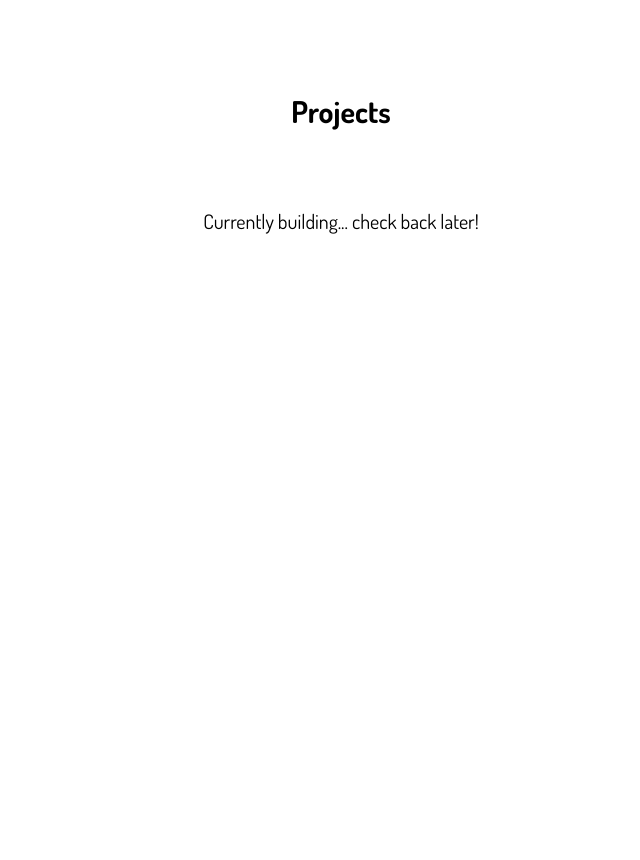
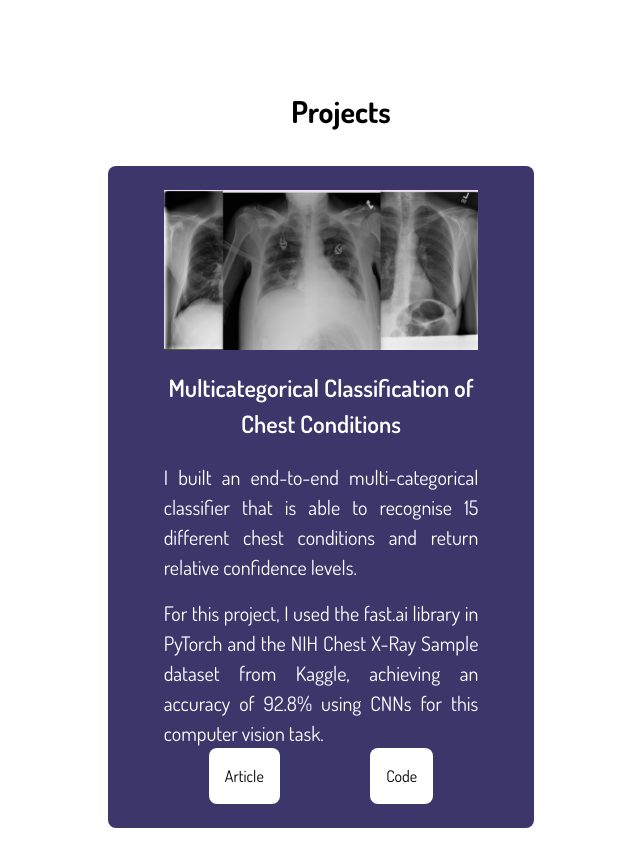
Before and after one commit to danielcwq/personal-website-current-build, a React (Create React App) app: page /portfolio in a window 1280 px wide. Shown: the part 200-1060 px from the top of the page, without its empty margins (319-959 px from the left). Before the commit the page ends 800 px from the top, so only its background shows below. Built offline with nearby package versions, Linux system fonts and the light colour scheme.

Commit message:
Added new project

```diff
--- a/src/components/portfolio.js
+++ b/src/components/portfolio.js
@@ -17,6 +17,8 @@ const items = [
     <div className="item" data-value="3">Fast.ai</div>,
     <div className="item" data-value="4">Tailwind.css</div>,
     <div className="item" data-value="5">PyTorch</div>,
+    <div className="item" data-value="6">Python</div>,
+    <div className="item" data-value="7">JavaScript</div>
 
 ];
 
@@ -55,8 +57,28 @@ function Portfolio(){
             <div className = 'flex justify-center'>
                 <h1 className = 'text-3xl pt-10 md:pt-16 mt-2 font-bold pl-10 text-justify font-dosis'> Projects </h1>
             </div>
-            <div className = 'flex justify-center'>
-                <h2 className = 'text-xl pt-10 md:pt-16 mt-2 pl-10 text-justify font-dosis'> Currently building... check back later! </h2>
+            <div style = {{minHeight: "50vh"}} className = 'w-4/5 md:w-1/3 mx-auto rounded-xl md:rounded-lg bg-indigo-900 hover:bg-blue-700'>
+
+                <div className = 'm-8 p-6 md:rounded-xl text-white font-dosis'>
+                    <img src='./chestxr.png'/>
+                    <div className = "text-2xl font-semibold my-5 text-center ">
+                        Multicategorical Classification of Chest Conditions
+                    </div>
+                    <div className = 'text-xl text-justify my-4'>
+                    I built an end-to-end multi-categorical classifier that is able to recognise 15 different chest conditions and return relative confidence levels.
+                    </div>
+                    <div className = 'text-xl text-justify'>
+                    For this project, I used the fast.ai library in PyTorch and the NIH Chest X-Ray Sample dataset from Kaggle, achieving an accuracy of 92.8% using CNNs for this computer vision task.
+                    </div>
+                    <div className = 'flex flex-row justify-around'>
+                        <a href = 'https://danielching.medium.com/multi-category-classification-of-various-chest-conditions-from-chest-x-rays-1d6428522997'class = 'rounded-lg bg-white text-black p-4'>
+                            Article
+                        </a>
+                        <a href = 'https://colab.research.google.com/drive/182vjivfl0LgJTYaofnBiY8FebNMsSyCG' className = 'rounded-lg bg-white text-black p-4'>
+                            Code
+                        </a>
+                    </div>
+                </div>
             </div>
         </div>
     )
--- a/src/components/running.js
+++ b/src/components/running.js
@@ -60,8 +60,8 @@ function Running() {
                 </h1>
 
             </div>
-            <div class = 'bg-gradient-to-bl h-screen from-red-500 to-amber-500'>
-                <div className=" container mx-auto my-4 px-4 py-4  h-fit z-0 w-2/3 flex bg-gray-300 rounded-2xl">
+            <div class = 'bg-gradient-to-bl h-screen from-red-500 to-amber-500 z-0'>
+                <div className=" container mx-auto my-4 px-4 py-4  h-fit  w-2/3 flex bg-gray-300 rounded-2xl">
                     <Carousel/>
                 </div>
             </div>
```
Also changed, not shown: package.json (+6 -2 lines), public/chestxr.png (added), 1 other file (tests, documents, lock files or other folders).
